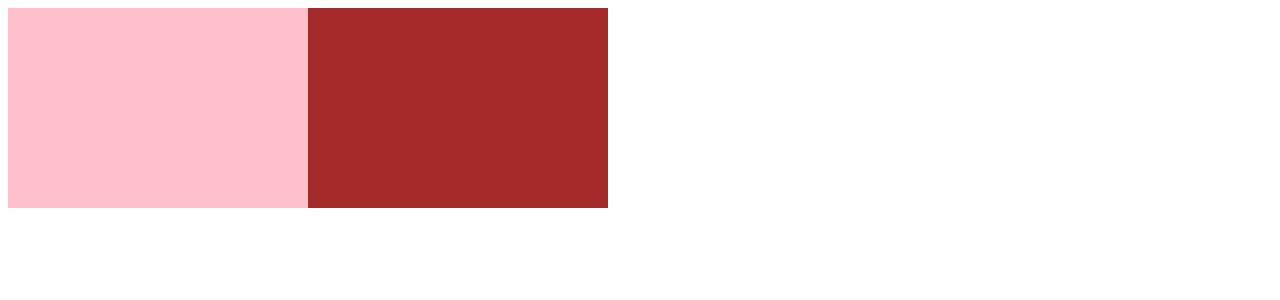
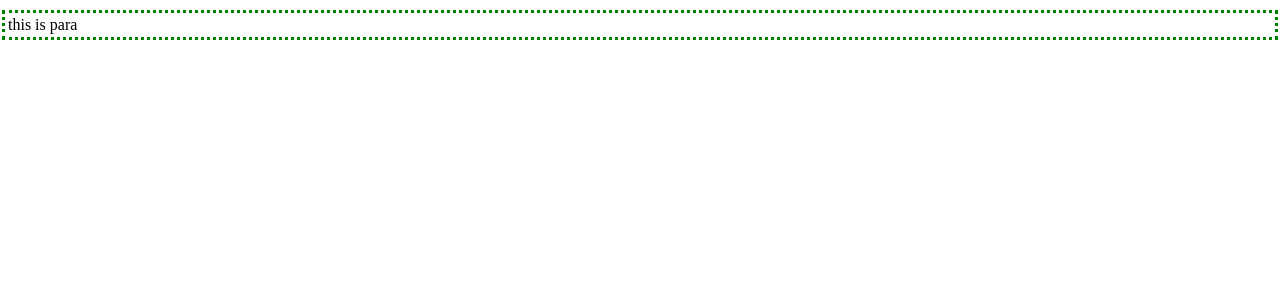
Before and after one commit to imranworkspace/css_practice, a React (Create React App) app: page / in a window 1280 px wide. Shown: the top 300 px of the page. Built offline with nearby package versions, Linux system fonts and the light colour scheme.

Commit message:
outline properties

```diff
--- a/src/App.js
+++ b/src/App.js
@@ -1,5 +1,6 @@
 import React from 'react'
 import Transition from './Transition'
+import Outline from './Outline'
 // import Boxshado from './Boxshado'
 // import BorderRadius from './BorderRadius'
 // import BorderBottom from './BorderBottom'
@@ -29,7 +30,8 @@ const App = () => {
       {/* <BorderRadius /> */}
       {/* <Boxshado /> */}
 
-      <Transition />
+      {/* <Transition /> */}
+      <Outline />
     </React.Fragment>
   )
 }
--- /dev/null
+++ b/src/Outline.js
@@ -0,0 +1,12 @@
+import React from 'react'
+import './mycss/outline.css'
+
+const Outline = () => {
+  return (
+    <div>
+      <p>this is para</p>
+    </div>
+  )
+}
+
+export default Outline
--- /dev/null
+++ b/src/mycss/outline.css
@@ -0,0 +1,12 @@
+/* div{
+    outline-style: solid;
+    outline-color: blueviolet;
+    outline-width: 1px;
+    border: solid red;
+
+} */
+
+div{
+    outline: green dotted 3px;
+    outline-offset: 3px;
+}
```
